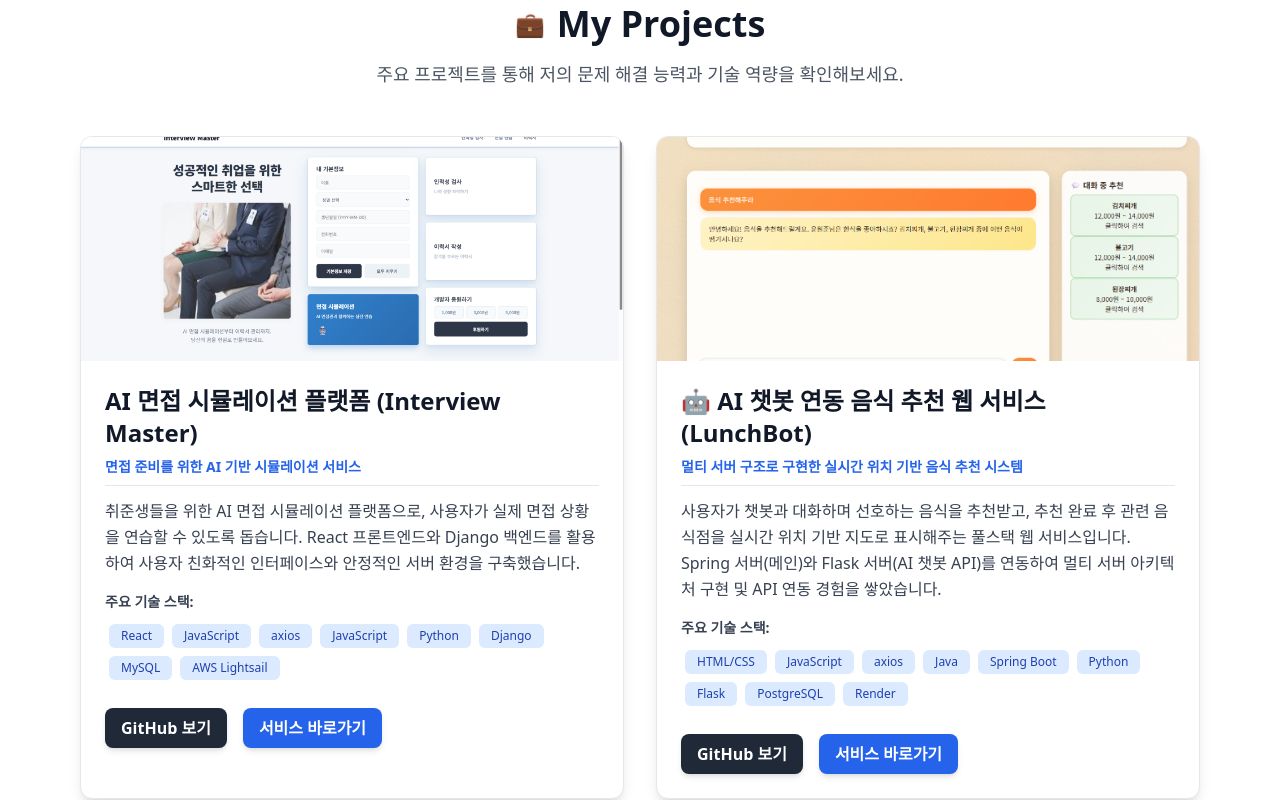
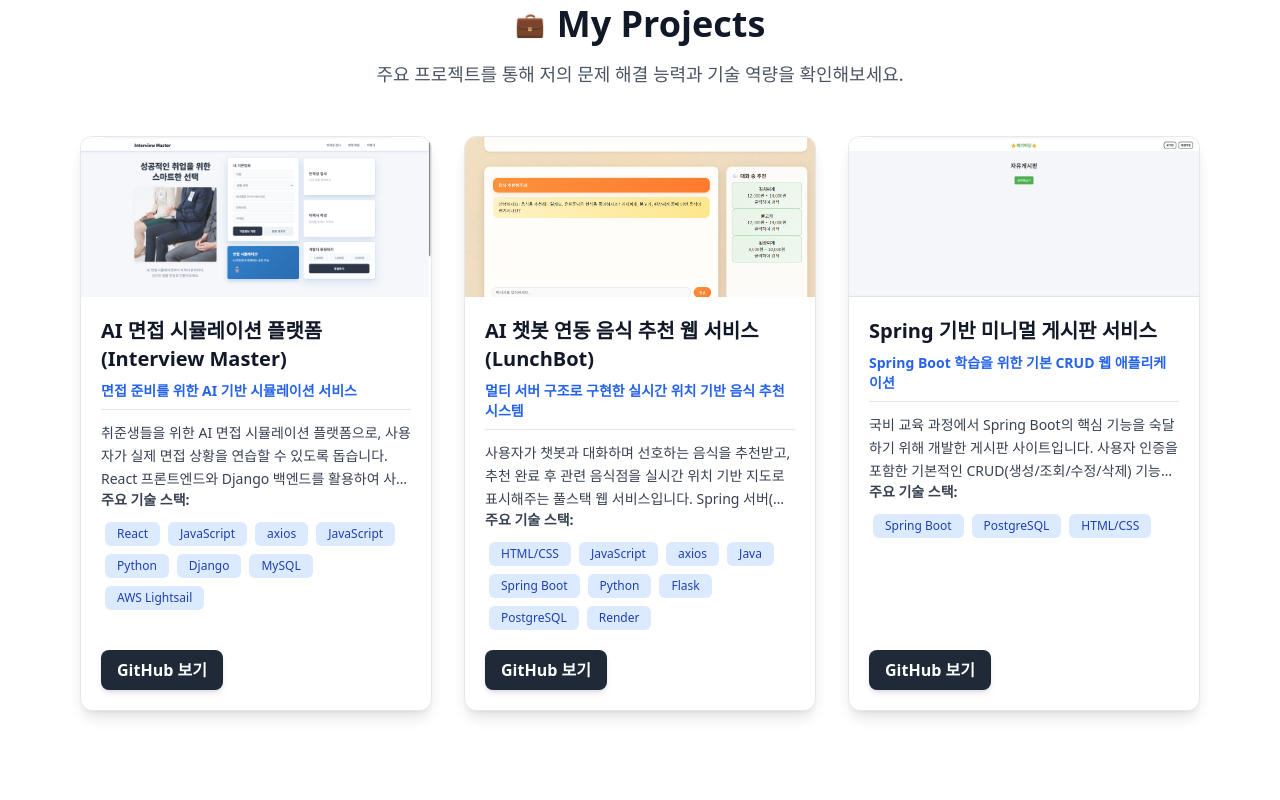
Before and after one commit to wonjune0329-boop/portfolio-new, a React (Create React App) app in the folder portfolio-new/: page / in a window 1280 px wide. Shown: the part 1320-2120 px from the top of the page. Built offline with nearby package versions, Linux system fonts and the light colour scheme.

Commit message:
12270822 + 포트폴리오수정버전

```diff
--- a/portfolio-new/package.json
+++ b/portfolio-new/package.json
@@ -1,7 +1,7 @@
 {
   "name": "portfolio-new",
   "version": "0.1.0",
-  "homepage": "https://wonjune0329-boop.github.io/portfolio-new",
+  "homepage": "https://wonjune0329-boop.github.io/portfolio-new/",
   "private": true,
   "dependencies": {
     "@testing-library/dom": "^10.4.1",
--- a/portfolio-new/src/components/Projects.js
+++ b/portfolio-new/src/components/Projects.js
@@ -16,7 +16,7 @@ const projectData = [
         image: interview // `/public` 폴더 바로 아래의 `log21.png` 파일을 사용합니다.
     },
     {
-        title: "🤖 AI 챗봇 연동 음식 추천 웹 서비스 (LunchBot)",
+        title: " AI 챗봇 연동 음식 추천 웹 서비스 (LunchBot)",
         subtitle: "멀티 서버 구조로 구현한 실시간 위치 기반 음식 추천 시스템",
         description: "사용자가 챗봇과 대화하며 선호하는 음식을 추천받고, 추천 완료 후 관련 음식점을 실시간 위치 기반 지도로 표시해주는 풀스택 웹 서비스입니다. Spring 서버(메인)와 Flask 서버(AI 챗봇 API)를 연동하여 멀티 서버 아키텍처 구현 및 API 연동 경험을 쌓았습니다.",
         techs: ["HTML/CSS", "JavaScript", "axios", "Java", "Spring Boot", "Python", "Flask", "PostgreSQL", "Render"],
@@ -26,9 +26,13 @@ const projectData = [
         image: chatbot // `/public` 폴더 바로 아래의 `log21.png` 파일을 사용합니다.
     },
     {
-        title: "🖥️ Spring 기반 미니멀 게시판 서비스",
+        title: " Spring 기반 미니멀 게시판 서비스",
         subtitle: "Spring Boot 학습을 위한 기본 CRUD 웹 애플리케이션",
-        description: "국비 교육 과정에서 Spring Boot의 핵심 기능을 숙달하기 위해 개발한 게시판 사이트입니다. 사용자 인증을 포함한 기본적인 CRUD(생성/조회/수정/삭제) 기능을 구현하여 백엔드 개발 흐름을 완전히 이해하는 데 중점을 두었습니다. 현재 데이터베이스 기간 만료로 개선 예정입니다.",
+        description: `국비 교육 과정에서 Spring Boot의 핵심 기능을 숙달하기 위해 개발한 게시판 사이트입니다.
+                        사용자 인증을 포함한 기본적인 CRUD(생성/조회/수정/삭제) 기능을 구현하여 백엔드 개발 흐름을 완전히 이해하는 데 중점을 두었습니다.
+                        본 서비스는 Render 무료 플랜으로 배포되어 있으며,
+                        일정 기간 미접속 시 서버가 자동 슬립 또는 만료될 수 있습니다.
+                        현재는 서비스 구조 및 배포 경험 공유를 목적으로 유지 중입니다.`,
         techs: ["Spring Boot", "PostgreSQL", "HTML/CSS"],
         github: "https://github.com/wonjune0329-boop/myFirstBoard", // 실제 GitHub 주소로 변경 필요
         live: "https://myfirstboard-4fey.onrender.com/",
@@ -56,7 +60,7 @@ export default function Projects() {
                     주요 프로젝트를 통해 저의 문제 해결 능력과 기술 역량을 확인해보세요.
                 </p>
 
-                <div className="grid grid-cols-1 md:grid-cols-2 gap-8">
+                <div className="grid grid-cols-1 md:grid-cols-3 gap-8 items-stretch">
                     {projectData.map((project, index) => (
                         <ProjectCard key={index} project={project} />
                     ))}
@@ -69,10 +73,20 @@ export default function Projects() {
 // ProjectCard 컴포넌트
 function ProjectCard({ project }) {
   return (
-        <div className="bg-white border border-gray-200 rounded-xl shadow-lg hover:shadow-2xl transition duration-300 text-left overflow-hidden">
+    <a
+      href={project.live}
+      target="_blank"
+      rel="noopener noreferrer"
+      className="block"
+    >
+      <div className="group bg-white border border-gray-200 rounded-xl shadow-lg
+                      hover:shadow-2xl transition duration-300
+                      transform hover:-translate-y-2
+                      text-left overflow-hidden cursor-pointer
+                      h-full flex flex-col">
 
-            {/* 프로젝트 이미지 영역 (카드 상단에 배치) */}
-            <div className="w-full h-56 bg-gray-100 overflow-hidden">
+        {/* 이미지 */}
+        <div className="w-full h-40 bg-gray-100 overflow-hidden">
           <img
             src={project.image}
             alt={`${project.title} 스크린샷`}
@@ -80,16 +94,27 @@ function ProjectCard({ project }) {
           />
         </div>
 
-            {/* 카드 내부 콘텐츠 */}
-            <div className="p-6">
-                <h3 className="text-2xl font-bold mb-2 text-gray-900">{project.title}</h3>
-                <p className="text-sm font-semibold mb-3 text-blue-600 border-b border-gray-200 pb-2">{project.subtitle}</p>
+        {/* 콘텐츠 */}
+        <div className="p-5 flex flex-col flex-grow">
+          <h3 className="text-xl font-bold mb-2 text-gray-900">
+            {project.title}
+          </h3>
 
-                <p className="text-gray-700 mb-4 text-base leading-relaxed">{project.description}</p>
+          <p className="text-sm font-semibold mb-3 text-blue-600 border-b border-gray-200 pb-2">
+            {project.subtitle}
+          </p>
 
-                {/* 사용 기술 목록 */}
+          <p className="text-gray-700 text-sm leading-relaxed
+                        line-clamp-3 group-hover:line-clamp-none
+                        transition-all duration-300">
+            {project.description}
+          </p>
+
+          {/* 기술 스택 */}
           <div className="mb-4">
-                    <h4 className="text-sm font-bold text-gray-700 mb-2">주요 기술 스택:</h4>
+            <h4 className="text-sm font-bold text-gray-700 mb-2">
+              주요 기술 스택:
+            </h4>
             <div className="flex flex-wrap">
               {project.techs.map((tech) => (
                 <TechTag key={tech} name={tech} />
@@ -97,26 +122,21 @@ function ProjectCard({ project }) {
             </div>
           </div>
 
-                {/* 링크 버튼 */}
-                <div className="flex space-x-4 mt-6">
+          {/* 버튼 */}
+          <div className="flex space-x-4 mt-auto">
             <a
                 href={project.github}
-                        className="inline-block bg-gray-800 text-white font-semibold py-2 px-4 rounded-lg shadow-md hover:bg-gray-700 transition"
-                        target="_blank" rel="noopener noreferrer"
+                target="_blank"
+                rel="noopener noreferrer"
+                onClick={(e) => e.stopPropagation()}
+                className="inline-block bg-gray-800 text-white font-semibold
+                        py-2 px-4 rounded-lg shadow-md hover:bg-gray-700 transition"
             >
                 GitHub 보기
             </a>
-                    {project.live !== "#" && (
-                        <a
-                            href={project.live}
-                            className="inline-block bg-blue-600 text-white font-semibold py-2 px-4 rounded-lg shadow-md hover:bg-blue-700 transition"
-                            target="_blank" rel="noopener noreferrer"
-                        >
-                            서비스 바로가기
-                        </a>
-                    )}
           </div>
         </div>
       </div>
+    </a>
   );
 }
```
Lines whose indentation alone changed are shown as unchanged.
